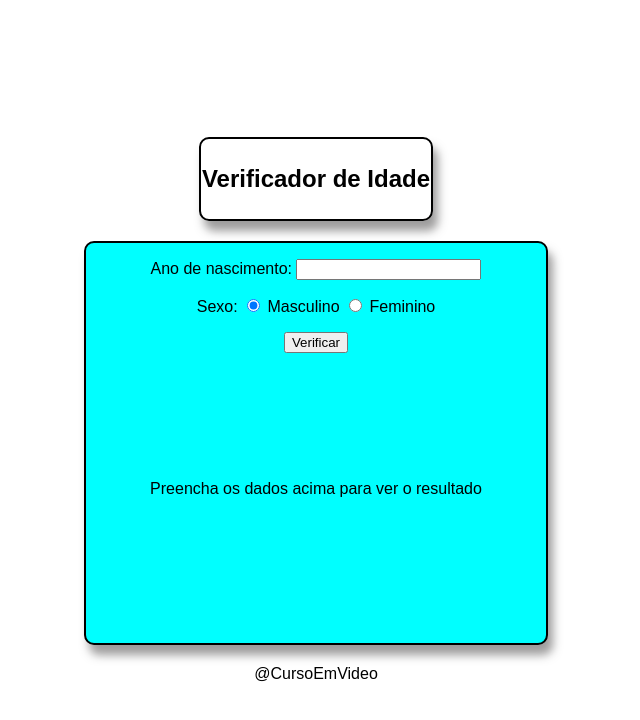
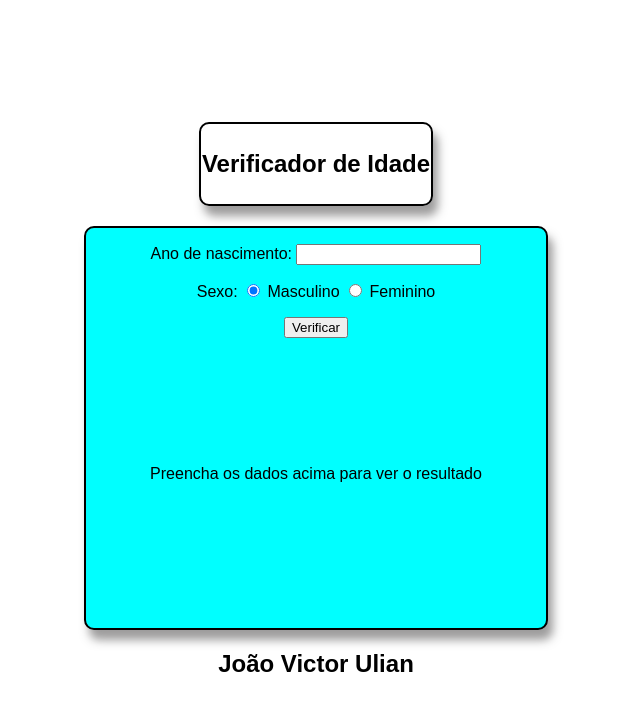
Before and after one commit to JoaoUliann/ContadorIdade, a plain HTML site: page index.html in a window 1280 px wide. Shown: the whole page, without its empty margins (324-964 px from the left). Drawn offline with Linux system fonts and the light colour scheme.

Commit message:
Update index.html

```diff
--- a/index.html
+++ b/index.html
@@ -30,7 +30,7 @@
                 </div>
             </div>
 
-        <footer>@CursoEmVideo</footer>
+        <footer<a id="nome" href="https://www.linkedin.com/in/JoaoVUlian"><h2>João Victor Ulian</h2></a></footer>
 
 
     </section>
```
